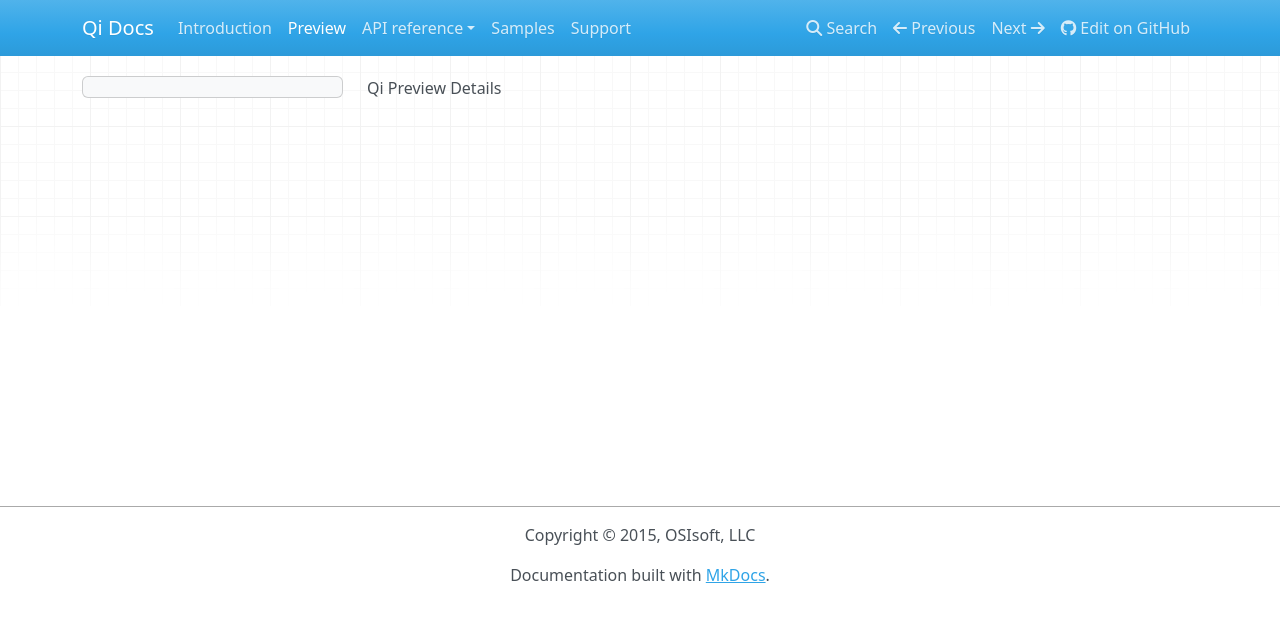
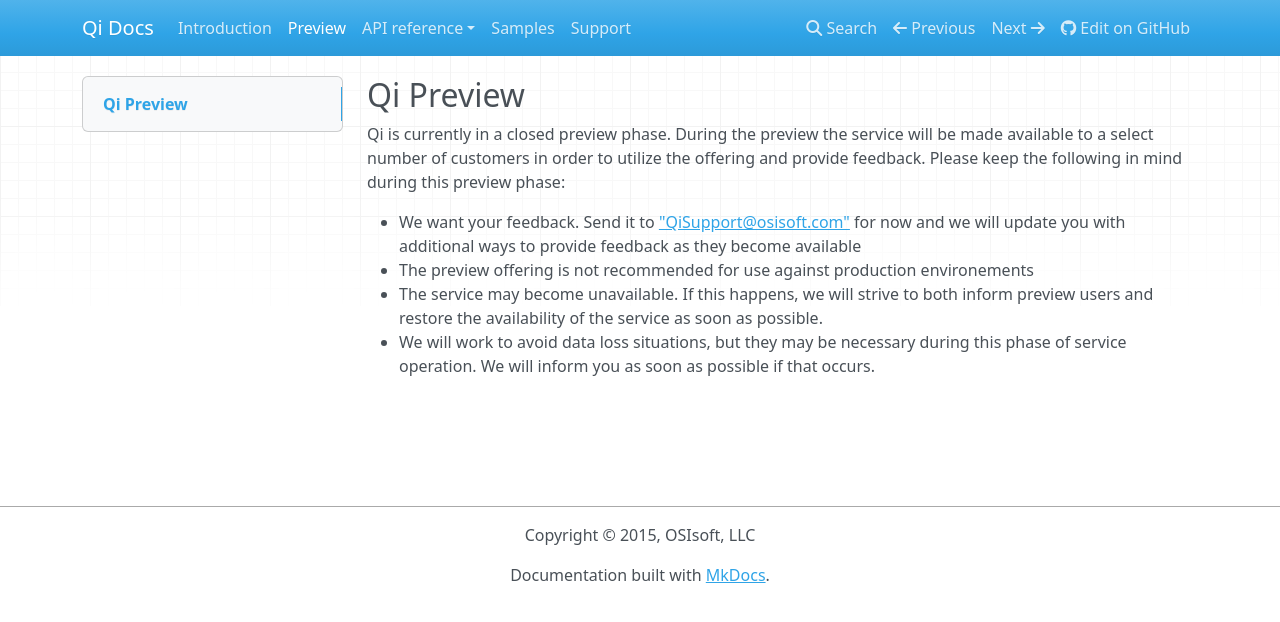
Before and after one commit to ssuryanarayanan/Qi-Docs, an MkDocs documentation site: the page built from docs/preview.md, in a window 1280 px wide. Shown: the top 622 px of the page. Built offline with MkDocs 1.6.1, drawn with Linux system fonts in a browser that asks for light colours; nearby versions of some CDN libraries; old or Windows-style settings are respelled for this version of MkDocs.

Commit message:
Update preview.md

```diff
--- a/docs/preview.md
+++ b/docs/preview.md
@@ -1 +1,8 @@
-Qi Preview Details
+##Qi Preview
+
+Qi is currently in a closed preview phase. During the preview the service will be made available to a select number of customers in order to utilize the offering and provide feedback. Please keep the following in mind during this preview phase:
+
+- We want your feedback. Send it to ["QiSupport@osisoft.com"](mailto: QiSupport@osisoft.com) for now and we will update you with additional ways to provide feedback as they become available
+- The preview offering is not recommended for use against production environements
+- The service may become unavailable. If this happens, we will strive to both inform preview users and restore the availability of the service as soon as possible.
+- We will work to avoid data loss situations, but they may be necessary during this phase of service operation. We will inform you as soon as possible if that occurs.
```
